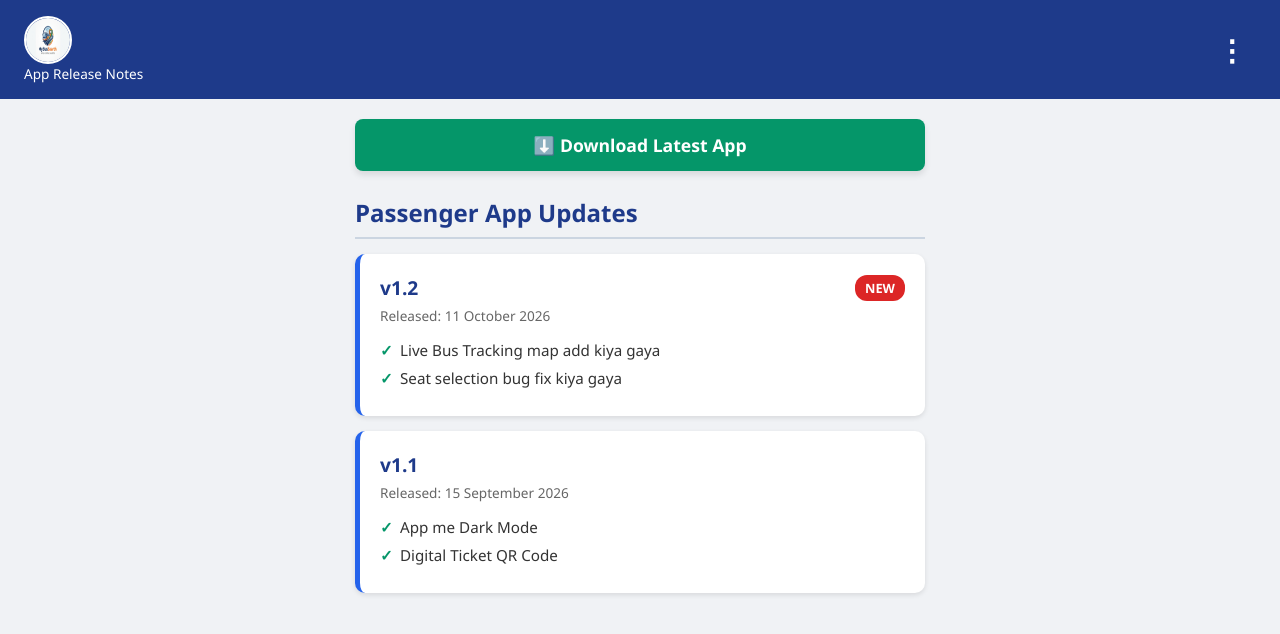
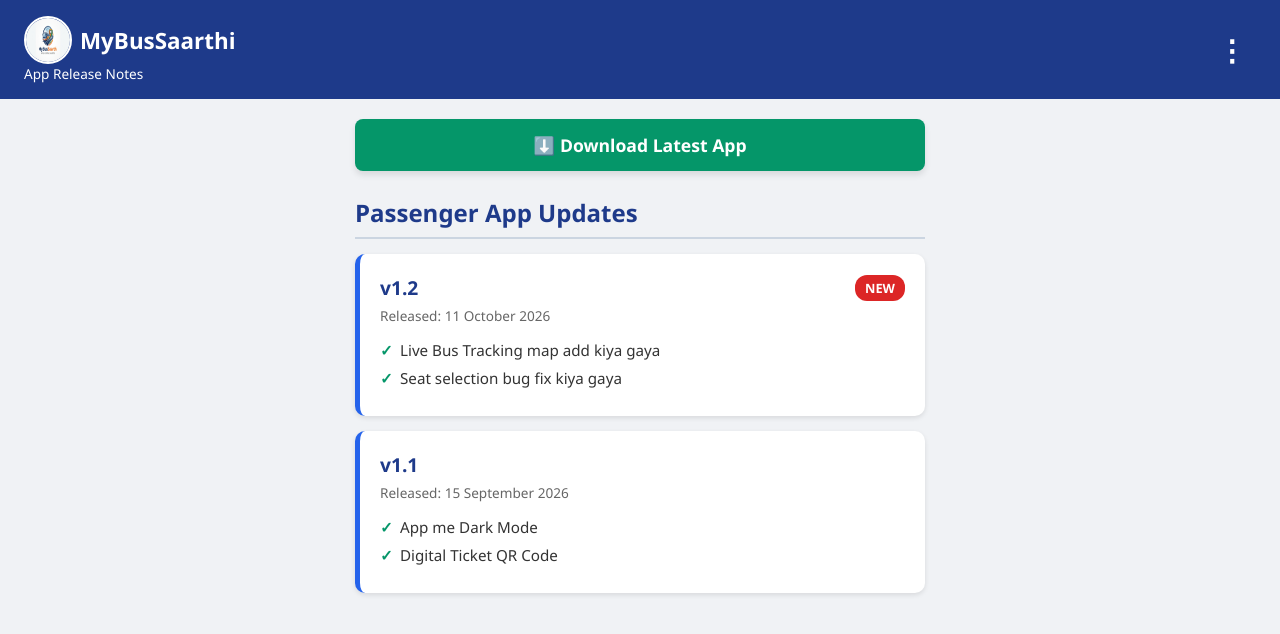
Before and after one commit to aashukumar859526/mybussaarthi_web, a website: page public/index.html in a window 1280 px wide. Drawn offline with Linux system fonts and the light colour scheme.

Commit message:
Naam wapas laya

```diff
--- a/public/index.html
+++ b/public/index.html
@@ -50,7 +50,7 @@
 <body>
     <header>
         <div class="header-title">
-            <h1><span style="display: flex; align-items: center; gap: 8px;"><img src="logo.png" style="width: 48px; height: 48px; border-radius: 50%; border: 2px solid white;"></span></h1>
+            <h1><span style="display: flex; align-items: center; gap: 8px;"><img src="logo.png" style="width: 48px; height: 48px; border-radius: 50%; border: 2px solid white;">MyBusSaarthi</span></h1>
             <p>App Release Notes</p>
         </div>
         <button class="menu-btn" onclick="toggleMenu()">⋮</button>
```
